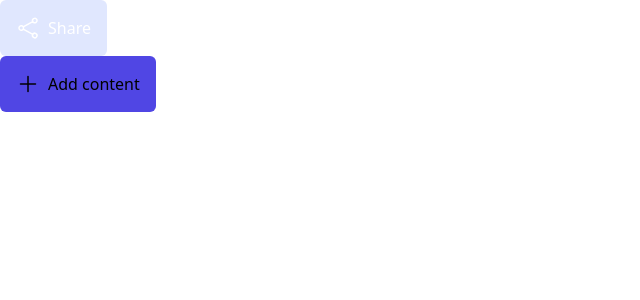
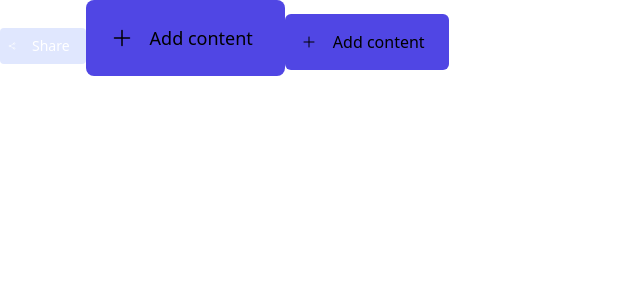
Before and after one commit to purvjoshi04/second-brain, a React (Vite) app in the folder frontend/: page / in a window 1280 px wide. Shown: the top 300 px of the page, without its empty margins (0-640 px from the left). Built offline with nearby package versions, Linux system fonts and the light colour scheme.

Commit message:
button component changes

```diff
--- a/frontend/src/App.tsx
+++ b/frontend/src/App.tsx
@@ -6,8 +6,9 @@ import { ShareIcon } from './icons/ShareIcon'
 function App() {
   return (
     <div>
-      <Button  startIcon={<ShareIcon size='lg' />} size="md" variant='primary' text='Share'/>
-      <Button startIcon={<PlusIcon size='lg'/>} variant='secondary' text='Add content'/>
+      <Button  startIcon={<ShareIcon size='sm' />} size="sm" variant='primary' text='Share'/>
+      <Button startIcon={<PlusIcon size='lg'/>} size="lg" variant='secondary' text='Add content'/>
+      <Button startIcon={<PlusIcon size='md'/>} size="md" variant='secondary' text='Add content'/>
     </div>
   )
 }
--- a/frontend/src/components/Button.tsx
+++ b/frontend/src/components/Button.tsx
@@ -14,15 +14,25 @@ const variantstyles = {
     "secondary": "bg-[#5046e4] text-[#5046e4}"
 }
 
-const defaultStyles = "rounded-md p-4 flex"
 
 const sizeStyles = {
-    "sm": "p-2",
-    "md": "p-4",
-    "lg": "p-6"
+    "sm": "p-2 text-sm rounded-sm",
+    "md": "p-4 text-md rounded-md",
+    "lg": "p-6 text-lg rounded-lg"
 }
 
 
 export const Button = (props: ButtonProps) => {
-    return <button className={`${variantstyles[props.variant]} ${defaultStyles} ${sizeStyles[props.size]}`}>{props.startIcon ? <div className="pr-2">{props.startIcon}</div> : null} {props.text} {props.endIcon}</button>
+    return (
+    <button className={`${variantstyles[props.variant]} ${sizeStyles[props.size]}`}>
+        <div className="flex items-center">
+        {props.startIcon ? <div className="pr-2">{props.startIcon}</div> : null}
+        <div className="pl-2 pr-2">
+        {props.text}
+        </div>
+        {props.endIcon}
+        </div>
+        </button>
+
+    )
 }
```
